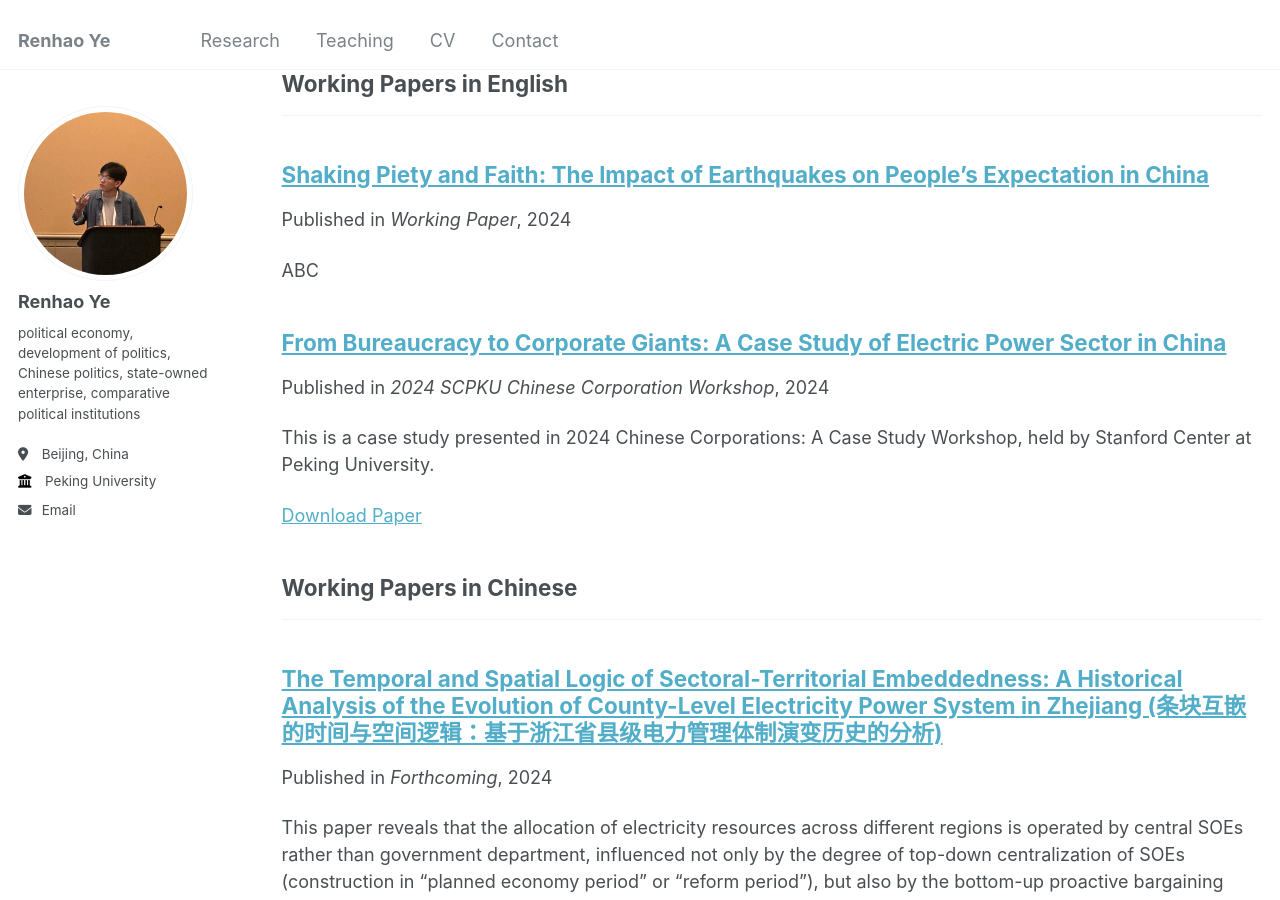
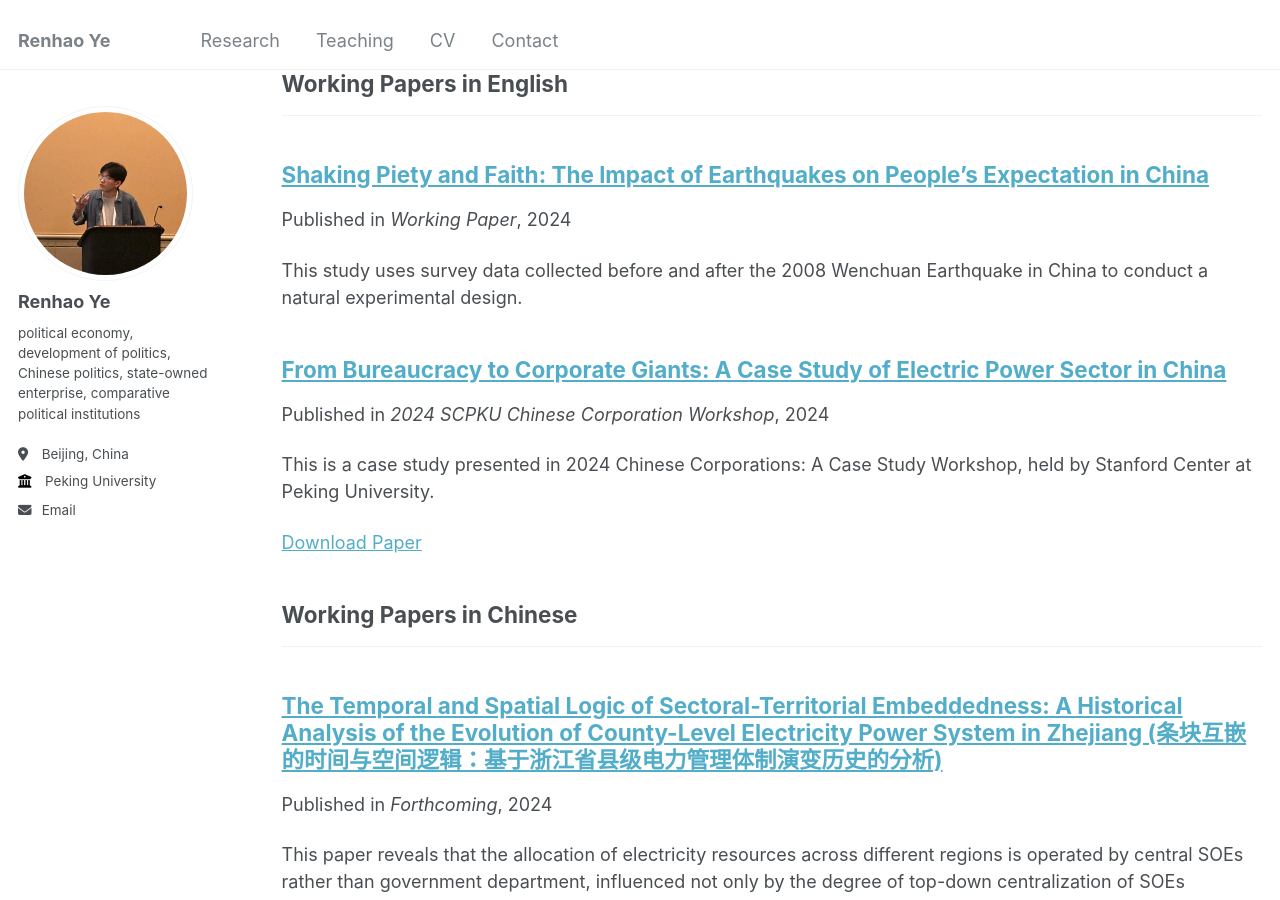
Before and after one commit to thenhow-ye/thenhow-ye.github.io, a Jekyll site: the page built from _pages/publications.html, in a window 1280 px wide and 900 px high, scrolled down 1285 px. Built offline with Jekyll 4.4.1, drawn with Linux system fonts in a browser that asks for light colours.

Commit message:
Update 2024-09-01-earthquake-religion.md

```diff
--- a/_publications/2024-09-01-earthquake-religion.md
+++ b/_publications/2024-09-01-earthquake-religion.md
@@ -3,7 +3,7 @@ title: "Shaking Piety and Faith: The lmpact of Earthquakes on People's Expectati
 collection: publications
 category: workingen
 permalink: /publication/2024-09-01-earthquake-religion
-excerpt: 'ABC'
+excerpt: 'This study uses survey data collected before and after the 2008 Wenchuan Earthquake in China to conduct a natural experimental design.'
 date: 2024-09-01
 venue: 'Working Paper'
 #citation: 'Gao, Xinyang, and <b>Renhao Ye</b>. (2024). &quot;Shaking Piety and Faith: The lmpact of Earthquakes on People's Expectation in China.&quot; <i>Working Paper</i>.'
```
